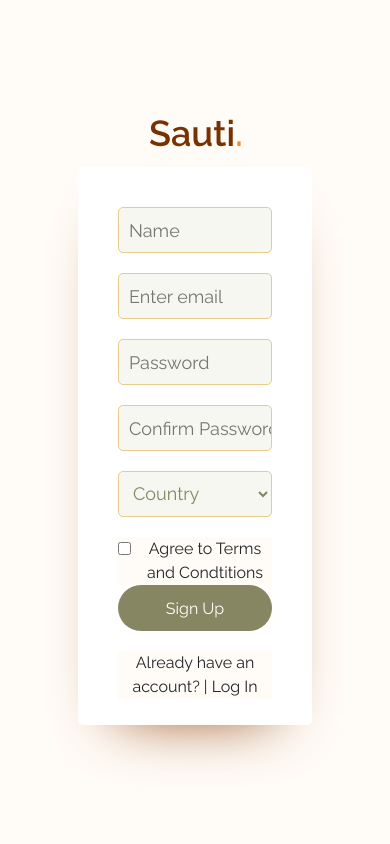
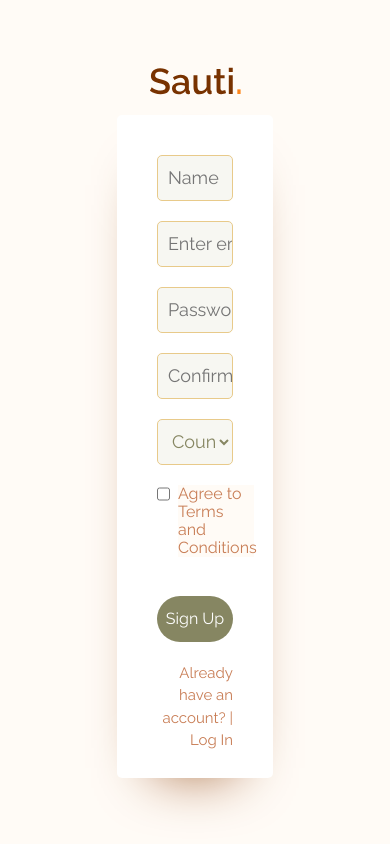
Before and after one commit to African-Marketplace-TT27/front-end, a React (Create React App) app in the folder african-marketplace/: page /Signup in a window 390 px wide. Built offline with nearby package versions, Linux system fonts and the light colour scheme.

Commit message:
styled product page, login, signup. Need to make sure focus, hover, and mobile responsiveness get done right

```diff
--- a/african-marketplace/src/components/Login.js
+++ b/african-marketplace/src/components/Login.js
@@ -5,7 +5,7 @@ import Logo from '../images/Sauti..svg'
 
 
 const LoginContainer = styled.div`
-width: 60%;
+width: 40%;
 display:flex;
 flex-direction:column;
 justify-content:center;
@@ -19,6 +19,13 @@ const WhiteForm = styled.form`
   padding: ${props => props.theme.formPadding};
   box-shadow: ${props => props.theme.formBoxShadow};
   border-radius: ${props => props.theme.formBorderRadius};
+
+  p {
+    background-color: white;
+    text-align: right;
+    color: #C87D55;
+    font-size: 15px;
+  }
 `
 
 const FormInput = styled.input`
--- a/african-marketplace/src/components/Signup.js
+++ b/african-marketplace/src/components/Signup.js
@@ -5,7 +5,7 @@ import styled from 'styled-components'
 
 
 const SignUp = styled.div`
-width: 60%;
+width: 40%;
 display:flex;
 flex-direction:column;
 justify-content:center;
@@ -18,6 +18,13 @@ const WhiteForm = styled.form`
   padding: ${props => props.theme.formPadding};
   box-shadow: ${props => props.theme.formBoxShadow};
   border-radius: ${props => props.theme.formBorderRadius};
+
+  p {
+    background-color: white;
+    text-align: right;
+    color: #C87D55;
+    font-size: 15px;
+  }
 `
 
 const FormInput = styled.input`
@@ -46,6 +53,30 @@ const FormButton = styled.button`
   width: ${props => props.theme.buttonWidth};
   margin-bottom: 20px;
 `
+const TermsAgree = styled.input`
+  width: 18px;
+  height: 18px;
+  border: 2px solid #BAB7AE !important;
+  border-radius: 2px;
+  margin-right: 8px;
+`
+const TermsAgreeLabel = styled.label`
+  text-align: left;
+  font-weight: 500;
+  font-size: 16px;
+  line-height: 18px;
+  text-align: left;
+  margin-bottom: 39px;
+  color: #C87D55;
+`
+
+const Terms = styled.div`
+  align-self: flex-start;
+  background-color: white;
+  display: flex;
+  justify-content: flex-start;
+`
+
 
 const Signup = () => {
   return (
@@ -59,8 +90,10 @@ const Signup = () => {
           <FormInput  as="select">
             <option>Country</option>
           </FormInput>
-          <Form.Check type="checkbox" label="Agree to Terms and Condtitions" />
-
+          <Terms>
+            <TermsAgree type="checkbox" />
+            <TermsAgreeLabel>Agree to Terms and Conditions</TermsAgreeLabel>
+          </Terms>
           <FormButton type="submit">
             Sign Up
           </FormButton>
```
